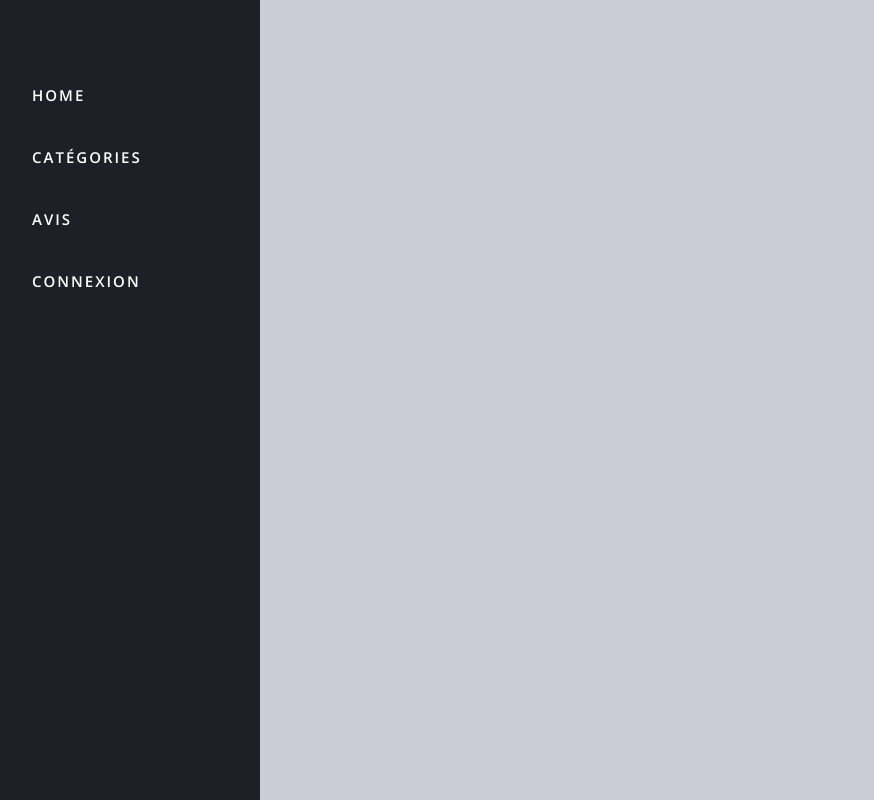
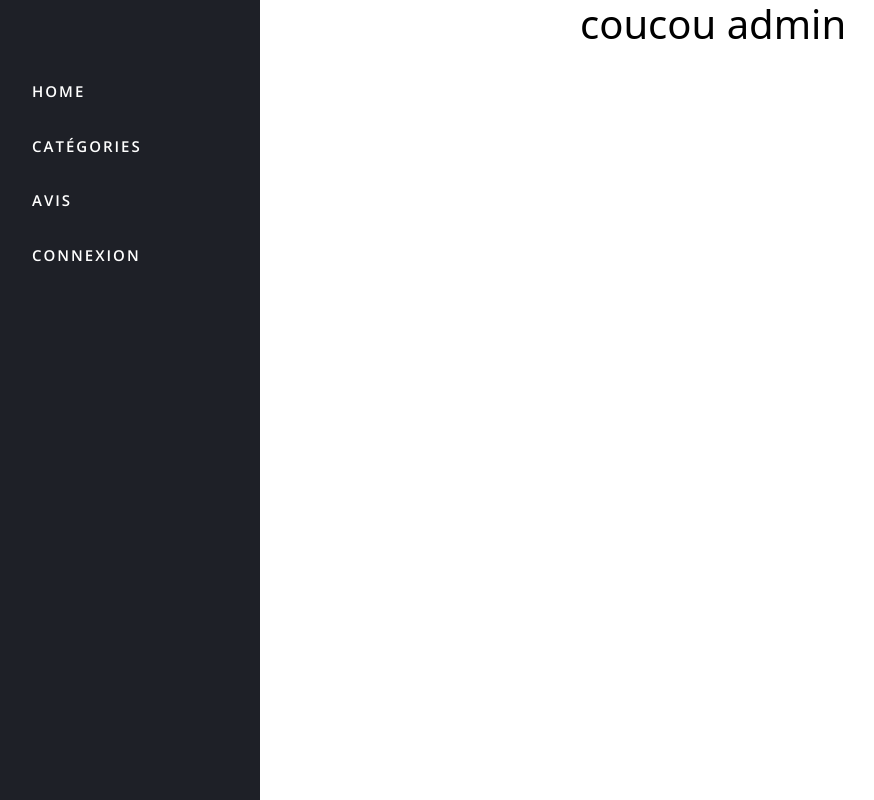
Before and after one commit to AxelDemorest/Skoladvice-Front, a React (Create React App) app: page /admin in a window 1280 px wide. Shown: the whole page, without its empty margins (20-894 px from the left). Built offline with nearby package versions, Linux system fonts and the light colour scheme.

Commit message:
Router configuration

```diff
--- a/package.json
+++ b/package.json
@@ -9,6 +9,7 @@
     "bootstrap": "^5.1.3",
     "react": "^17.0.2",
     "react-dom": "^17.0.2",
+    "react-router-dom": "^6.1.1",
     "react-scripts": "4.0.3",
     "web-vitals": "^1.1.2"
   },
--- a/src/App.css
+++ b/src/App.css
@@ -36,3 +36,7 @@
     transform: rotate(360deg);
   }
 } */
+
+.testRoute {
+  margin-left: 20em;
+}
--- a/src/App.js
+++ b/src/App.js
@@ -1,26 +1,22 @@
 import React from "react";
+import { BrowserRouter, Route, Routes } from "react-router-dom";
 /* import logo from './logo.svg'; */
 import './App.css';
 import 'bootstrap/dist/css/bootstrap.min.css'
 
-import { Header } from './components/Header.js'
+import { Header } from './components/home/Header.js'
+import { Admin } from './components/dashboard/Admin.js'
+import { Category } from './components/home/Category'
 
 function App() {
   return (
     <div className="App">
-      <header className="App-header">
+      <BrowserRouter>
         <Header />
-{/*         <img src={logo} className="App-logo" alt="logo" />
-        <p className="bg-danger">Loading...</p>
-        <a
-          className="App-link"
-          href="https://reactjs.org"
-          target="_blank"
-          rel="noopener noreferrer"
-        >
-          Learn React
-        </a> */}
-      </header>
+        <Routes>
+          <Route path="/admin" element={<Admin />} />
+        </Routes>
+      </BrowserRouter>
     </div>
   );
 }
--- a/src/components/Header.js
+++ /dev/null
@@ -1,56 +0,0 @@
-import React, { Component } from 'react';
-import './Header.style.css';
-
-export class Header extends Component {
-
-  render() {
-    return(
-
-<nav class="sidenav">
-    <ul class="main-buttons">
-
-    <li> <a href='' >
-        <i class="fa fa-circle fa-2x"></i>
-         Home
-         </a>
-      </li>
-
-
-      <li>
-        <i class="fa fa-circle fa-2x"></i>
-        Catégories
-        <ul class="hidden">
-          <li>Commerce</li>
-          <li>Web  </li>
-          <li>Art</li>
-          <li>???</li>
-        </ul>
-      </li>
-      <li>
-        <i class="fa fa-circle fa-2x"></i>
-        Avis
-        <ul class="hidden">
-          <li>Donner son avis</li>
-          <li>Tout les avis</li>
-          <li>Les meilleur établissement</li>
-
-        </ul>
-      </li>
-
-      <li>
-        <i class="fa fa-circle fa-2x"></i>
-         Connexion
-         <ul class="hidden">
-          <li>Se connceter</li>
-          <li>S'inscrire</li>
-          <li> <a href='' > Admin </a> </li>
-        </ul>
-      </li>
-    </ul>
-</nav>
-
-
-    )
-  }
-
-}
--- /dev/null
+++ b/src/components/dashboard/Admin.js
@@ -0,0 +1,14 @@
+import React, { Component } from 'react';
+import './Admin.style.css'
+
+export class Admin extends Component {
+
+  render() {
+    return(
+        <div>
+            <h1>coucou admin</h1>
+        </div>
+    )
+  }
+
+}
--- /dev/null
+++ b/src/components/dashboard/Admin.style.css
@@ -0,0 +1,4 @@
+h1 {
+    margin-left: 15em;
+    color:black;
+}
--- /dev/null
+++ b/src/components/home/Category.js
@@ -0,0 +1,12 @@
+import React, { Component } from 'react';
+import './Category.style.css';
+
+export class Category extends Component {
+
+  render() {
+    return(
+        <h1>coucou test</h1>
+    )
+  }
+
+}
--- /dev/null
+++ b/src/components/home/Category.style.css
@@ -0,0 +1,3 @@
+h1 {
+    margin-left: 15em;
+}
--- /dev/null
+++ b/src/components/home/Header.js
@@ -0,0 +1,57 @@
+import React, { Component } from 'react';
+import { Link } from "react-router-dom";
+import './Header.style.css';
+
+export class Header extends Component {
+
+  render() {
+    return (
+      <header className="App-header">
+        <nav class="sidenav">
+          <ul class="main-buttons">
+
+            <li><Link to="/">
+              <i class="fa fa-circle fa-2x"></i>
+              Home
+              </Link>
+            </li>
+
+
+            <li>
+              <i class="fa fa-circle fa-2x"></i>
+              Catégories
+              <ul class="hidden">
+                <li>Commerce</li>
+                <li>Web  </li>
+                <li>Art</li>
+                <li>???</li>
+              </ul>
+            </li>
+            <li>
+              <i class="fa fa-circle fa-2x"></i>
+              Avis
+              <ul class="hidden">
+                <li>Donner son avis</li>
+                <li>Tout les avis</li>
+                <li>Les meilleur établissement</li>
+
+              </ul>
+            </li>
+
+            <li>
+              <i class="fa fa-circle fa-2x"></i>
+              Connexion
+              <ul class="hidden">
+                <li>Se connceter</li>
+                <li>S'inscrire</li>
+                <li> <a href='' > Admin </a> </li>
+              </ul>
+            </li>
+          </ul>
+        </nav>
+      </header>
+
+    )
+  }
+
+}
--- a/src/components/Header.style.css
+++ b/src/components/home/Header.style.css
@@ -59,15 +59,6 @@
   background-color: #323541;
 }
 
-body {
-  background-color: #caccd6;
-  line-height: 30px;
-}
-
-html, body {
-  height: 100%;
-}
-
 a{
     text-decoration: none !important;
     color: white !important;
--- a/src/index.js
+++ b/src/index.js
@@ -3,11 +3,10 @@ import ReactDOM from 'react-dom';
 import './index.css';
 import App from './App';
 import reportWebVitals from './reportWebVitals';
+import { BrowserRouter } from 'react-router-dom'
 
 ReactDOM.render(
-  <React.StrictMode>
-    <App />
-  </React.StrictMode>,
+    <App />,
   document.getElementById('root')
 );
 
```
Also changed, not shown: 1 other file (tests, documents, lock files or other folders).
